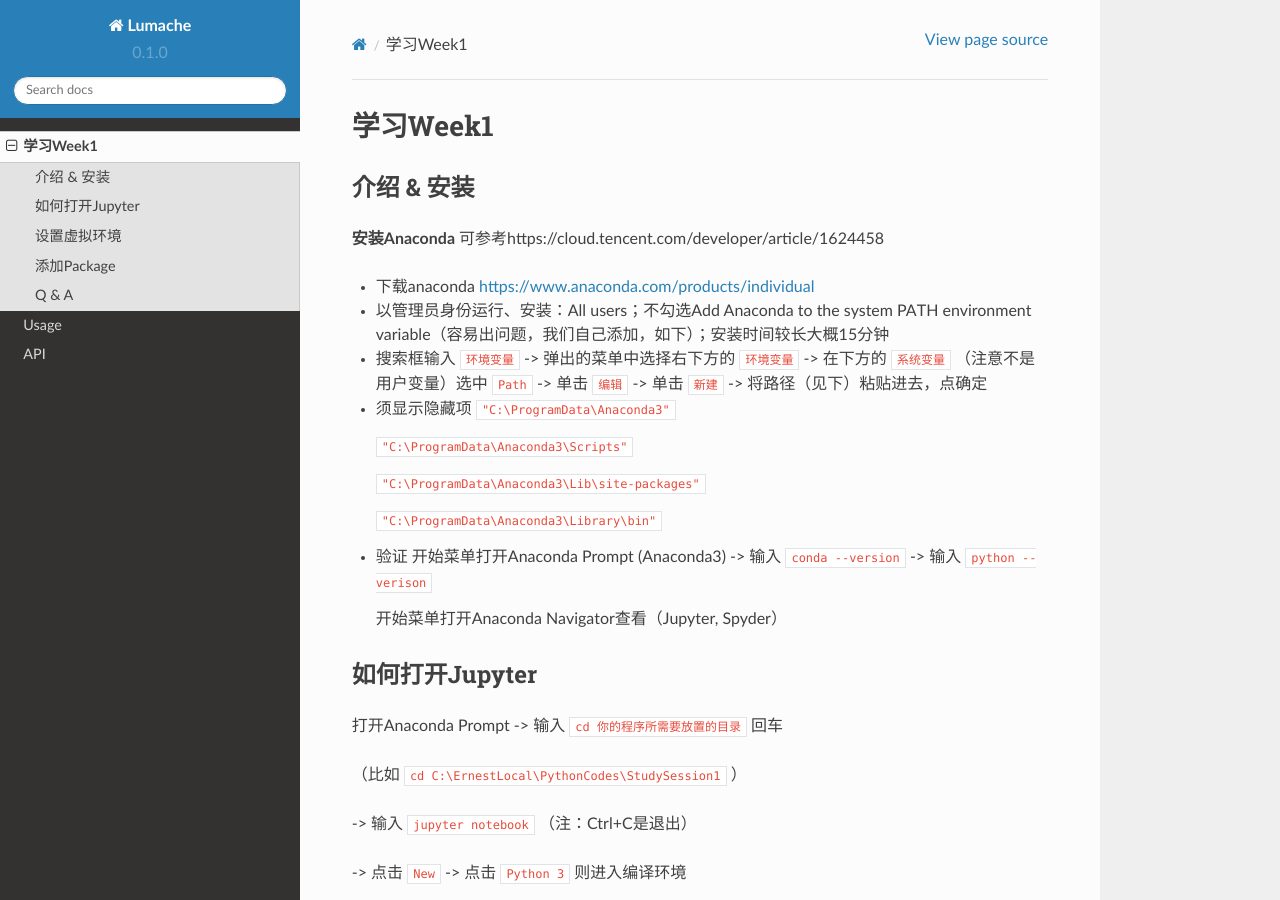
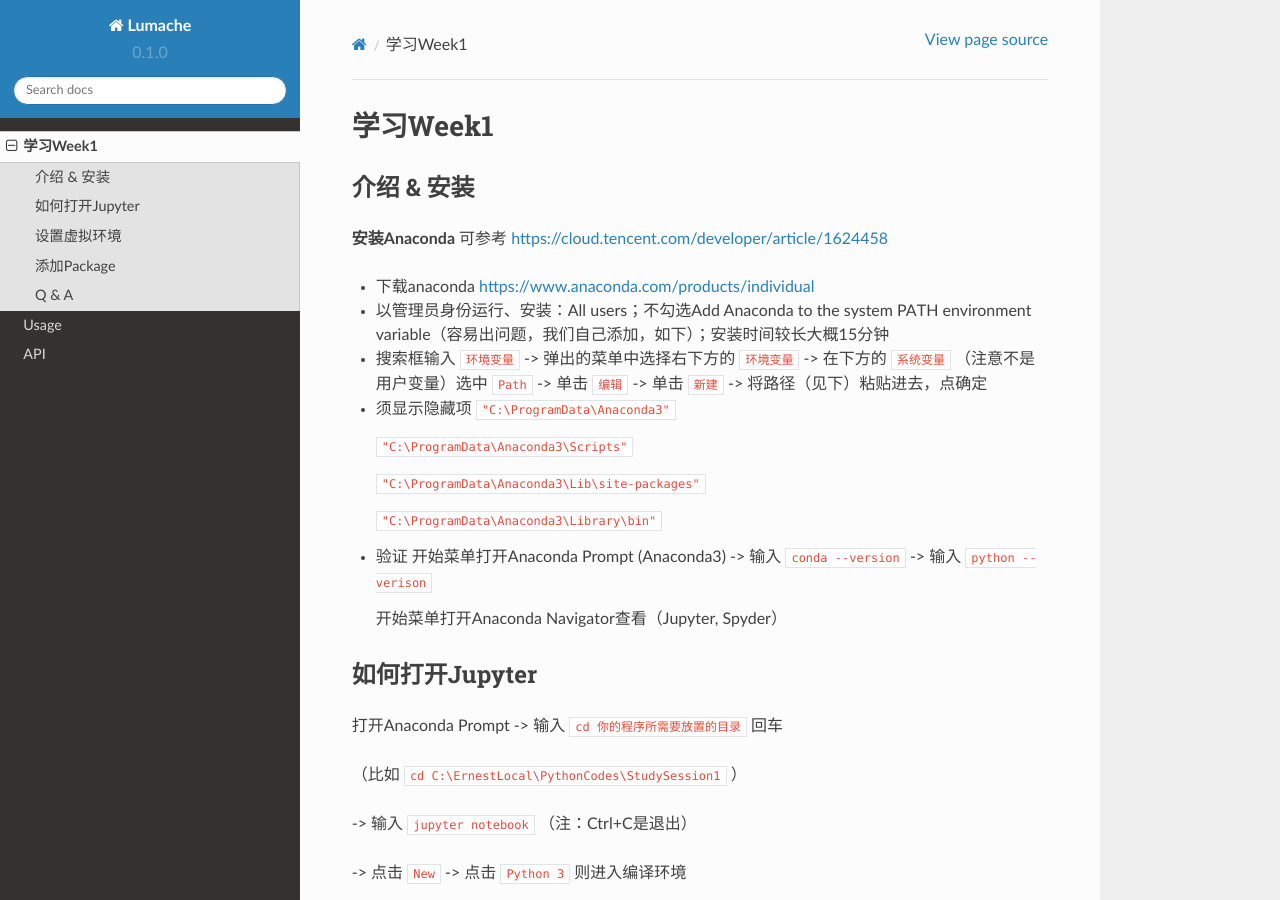
Before and after one commit to sandaowu/IACCS-Python-Study, a Sphinx documentation site: the page built from docs/source/study1.rst, in a window 1280 px wide and 900 px high. Built offline with Sphinx 7.4.7 and the Read the Docs theme 2.0.0, drawn with Linux system fonts in a browser that asks for light colours.

```diff
--- a/docs/source/study1.rst
+++ b/docs/source/study1.rst
@@ -6,7 +6,7 @@
 介绍 & 安装
 ------------
 **安装Anaconda**
-可参考https://cloud.tencent.com/developer/article/1624458
+可参考 https://cloud.tencent.com/developer/article/1624458
 
 * 下载anaconda https://www.anaconda.com/products/individual
 * 以管理员身份运行、安装：All users；不勾选Add Anaconda to the system PATH environment variable（容易出问题，我们自己添加，如下）；安装时间较长大概15分钟
```
